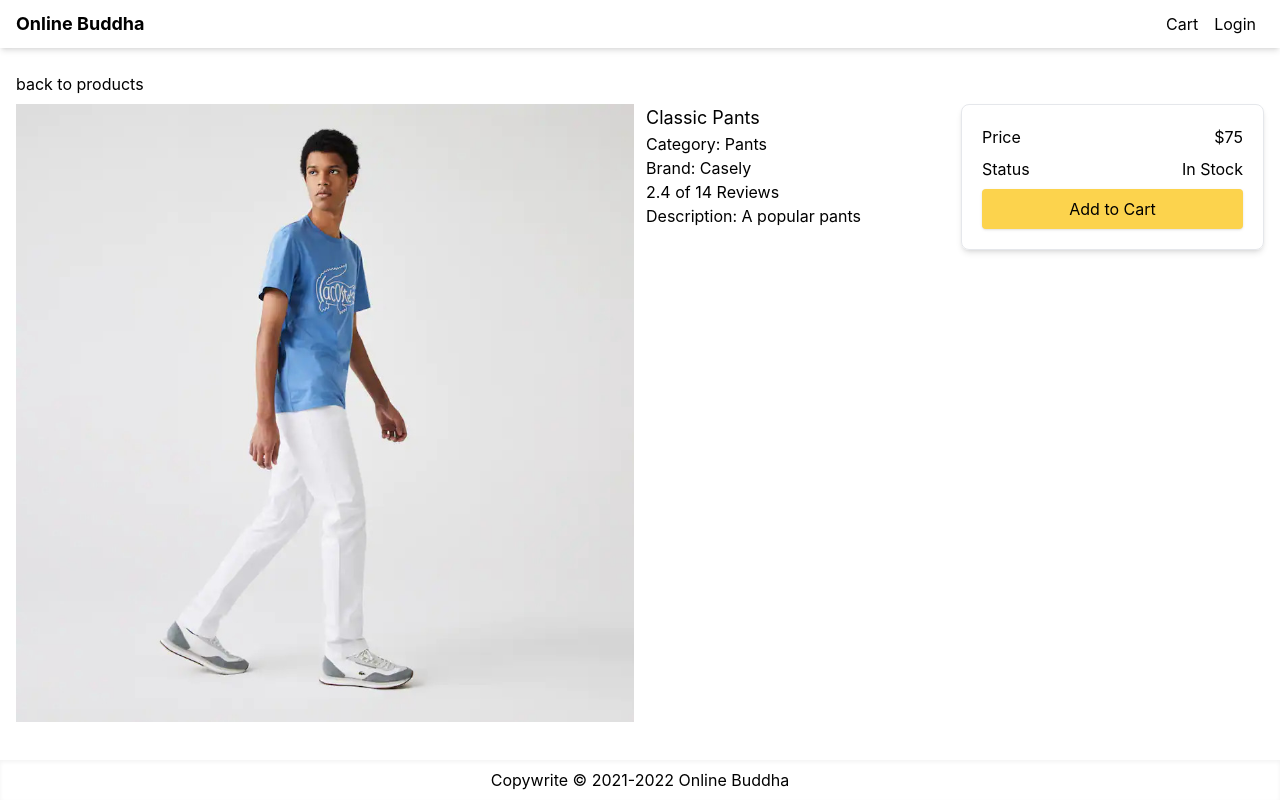
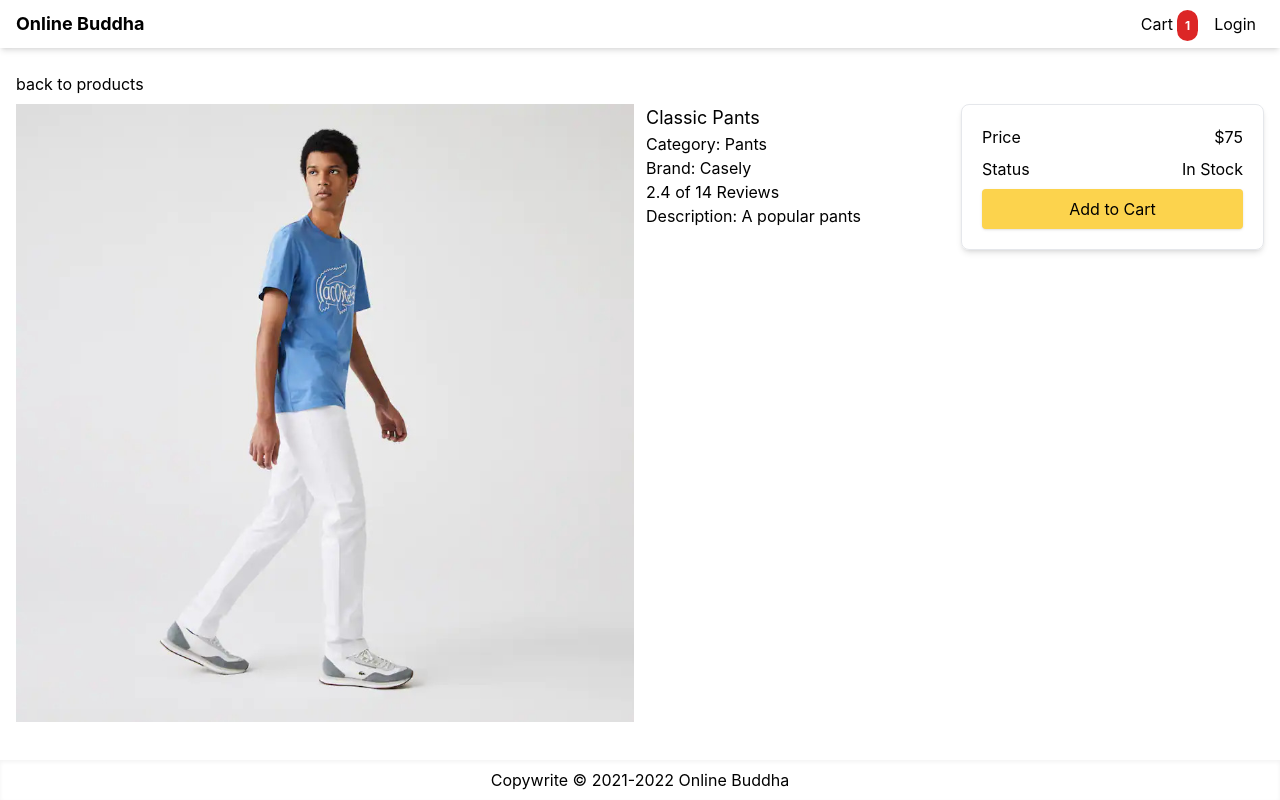
Before and after one commit to gliu22/next-tailwind-online-buddha, a Next.js app: page /product/classic-pants in a window 1280 px wide. Both pictures are taken after a click on the button "Add to Cart". Built offline with nearby package versions, Linux system fonts and the light colour scheme.

Commit message:
push add to cart action

```diff
--- a/components/Layout.js
+++ b/components/Layout.js
@@ -1,8 +1,11 @@
 import Head from 'next/head';
 import Link from 'next/link';
-import React, { Children } from 'react';
+import React, { useContext } from 'react';
+import { Store } from '../utils/Store';
 
 export default function Layout({ title, children }) {
+  const { state, dispatch } = useContext(Store);
+  const { cart } = state;
   return (
     <>
       <Head>
@@ -19,6 +22,11 @@
             <div>
               <Link href="/cart" className="p-2">
                 Cart
+                {cart.cartItems.length > 0 && (
+                  <span className="ml-1 rounded-full bg-red-600 p-2 py-2 py-1 text-xs font-bold text-white">
+                    {cart.cartItems.reduce((a, c) => a + c.quantity, 0)}
+                  </span>
+                )}
               </Link>
               <Link href="/login" className="p-2">
                 Login
--- a/pages/_app.js
+++ b/pages/_app.js
@@ -1,7 +1,12 @@
-import '../styles/globals.css'
+import '../styles/globals.css';
+import { StoreProvider } from '../utils/Store';
 
 function MyApp({ Component, pageProps }) {
-  return <Component {...pageProps} />
+  return (
+    <StoreProvider>
+      <Component {...pageProps} />
+    </StoreProvider>
+  );
 }
 
-export default MyApp
+export default MyApp;
--- a/pages/product/[slug].js
+++ b/pages/product/[slug].js
@@ -1,17 +1,35 @@
-import React from 'react';
+import React, { useContext } from 'react';
 import Layout from '../../components/Layout';
 import { useRouter } from 'next/router';
 import data from '../../utils/data';
 import Link from 'next/link';
 import Image from 'next/image';
+import { Store } from '../../utils/Store';
 
 export default function ProductScreen() {
+  const { state, dispatch } = useContext(Store);
   const { query } = useRouter();
   const { slug } = query;
   const product = data.products.find((a) => a.slug === slug);
   if (!product) {
     return <div>Product Not Found</div>;
   }
+
+  const addToCartHandler = () => {
+    const existItem = state.cart.cartItems.find((x) => x.slug === product.slug);
+    const quantity = existItem ? existItem.quantity + 1 : 1;
+
+    if (product.countInStock < quantity) {
+      alert('Sorry. Product is out of stock');
+      return;
+    }
+
+    dispatch({
+      type: 'CART_ADD_ITEM',
+      payload: { ...product, quantity: quantity },
+    });
+  };
+
   return (
     <Layout title={product.name}>
       <div className="py-2">
@@ -49,7 +67,12 @@
               <div>Status</div>
               <div>{product.countInStock > 0 ? 'In Stock' : 'Unavailable'}</div>
             </div>
-            <button className="primary-button w-full">Add to Cart</button>
+            <button
+              className="primary-button w-full"
+              onClick={addToCartHandler}
+            >
+              Add to Cart
+            </button>
           </div>
         </div>
       </div>
--- /dev/null
+++ b/utils/Store.js
@@ -0,0 +1,32 @@
+import { createContext, useReducer } from 'react';
+
+export const Store = createContext();
+
+const initialState = {
+  cart: { cartItems: [] },
+};
+
+function reducer(state, action) {
+  switch (action.type) {
+    case 'CART_ADD_ITEM': {
+      const newItem = action.payload;
+      const existItem = state.cart.cartItems.find(
+        (item) => item.slug === newItem.slug
+      );
+      const cartItems = existItem
+        ? state.cart.cartItems.map((item) =>
+            item.name === existItem.name ? newItem : item
+          )
+        : [...state.cart.cartItems, newItem];
+      return { ...state, cart: { ...state.cart, cartItems } };
+    }
+    default:
+      return state;
+  }
+}
+
+export function StoreProvider({ children }) {
+  const [state, dispatch] = useReducer(reducer, initialState);
+  const value = { state, dispatch };
+  return <Store.Provider value={value}>{children}</Store.Provider>;
+}
```
